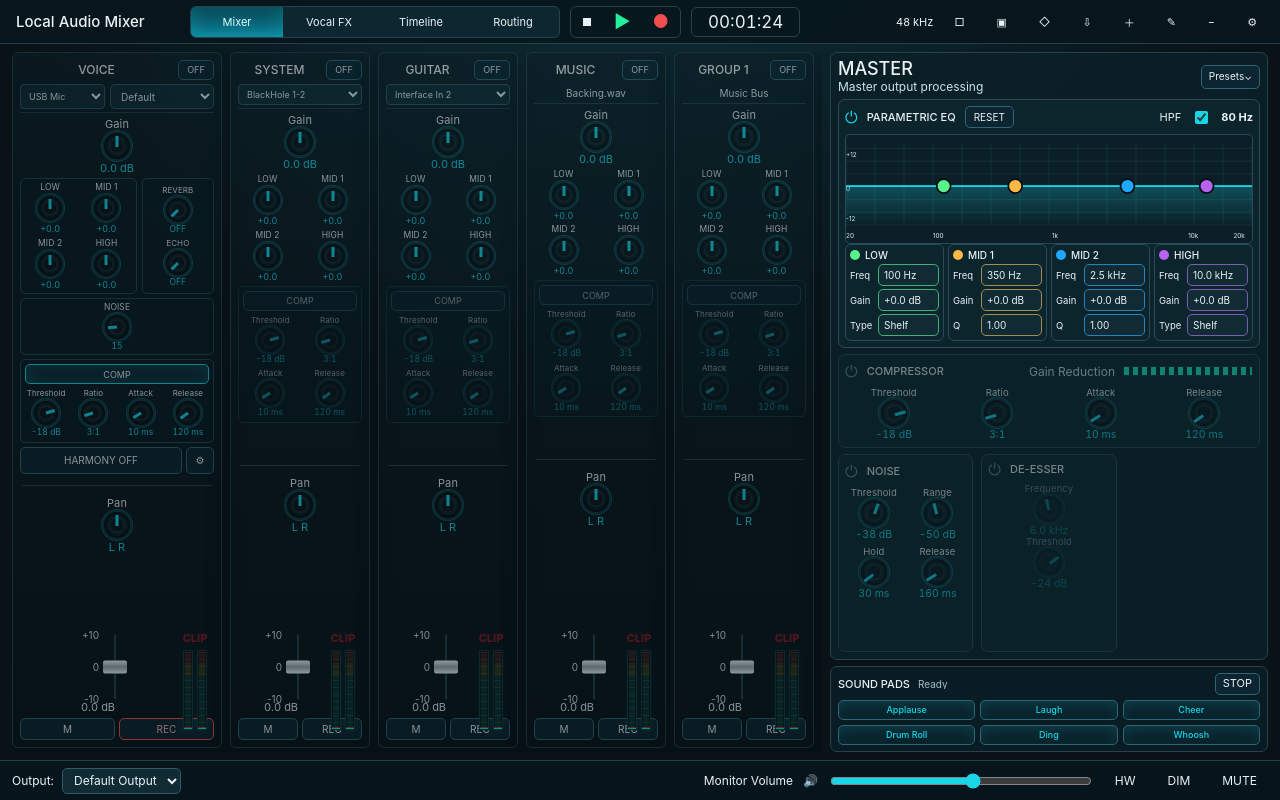
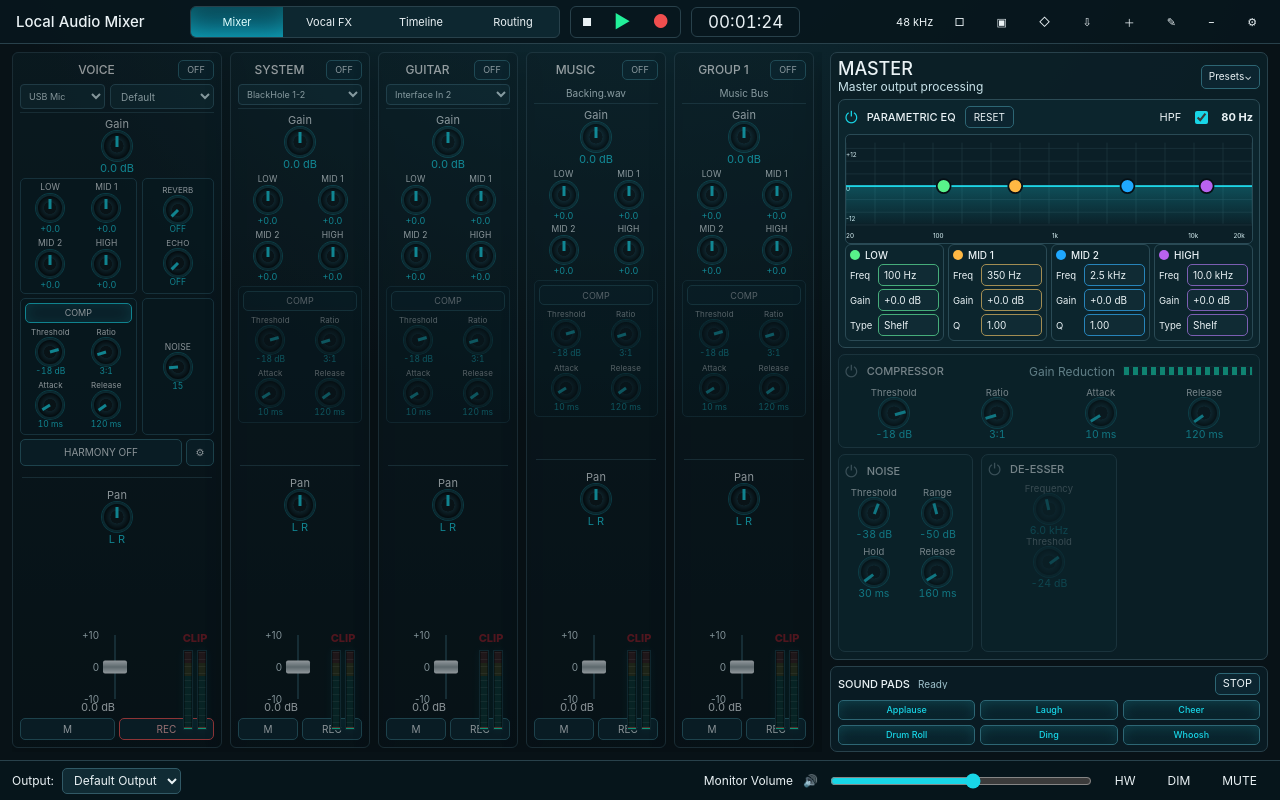
Before and after one commit to maydekil/digital-mixer-audio, a React (Vite) app: page / in a window 1280 px wide. Built offline with nearby package versions, Linux system fonts and the light colour scheme.

Commit message:
Compact voice dynamics controls

```diff
--- a/apps/desktop/src/features/mixer/components/ChannelStrip.tsx
+++ b/apps/desktop/src/features/mixer/components/ChannelStrip.tsx
@@ -54,8 +54,14 @@ export function ChannelStrip({ channel, sourceOptions, vocalFxPresetId, vocalFxP
       </header>
       <RotaryKnob label="Gain" value={`${channel.trimDb.toFixed(1)} dB`} numericValue={channel.trimDb} min={-24} max={24} step={0.5} onChange={onTrim} />
       {isMaster ? <MasterUpperControls /> : <ChannelToneControls channel={channel} vocalFxSlots={vocalFxSlots} onEqBand={onEqBand} onVocalFxMix={onVocalFxMix} />}
-      {channel.role === "vocal" ? <ChannelNoiseControl channel={channel} onAmount={onNoiseAmount} /> : null}
-      {!isMaster ? <ChannelCompressorControls channel={channel} onParam={onCompressorParam} onEnabled={onCompressorEnabled} /> : null}
+      {isVocal ? (
+        <div className="voice-dynamics-section">
+          <ChannelCompressorControls channel={channel} onParam={onCompressorParam} onEnabled={onCompressorEnabled} />
+          <ChannelNoiseControl channel={channel} onAmount={onNoiseAmount} />
+        </div>
+      ) : !isMaster ? (
+        <ChannelCompressorControls channel={channel} onParam={onCompressorParam} onEnabled={onCompressorEnabled} />
+      ) : null}
       {channel.harmonyVisible ? (
         <div className="harmony-shortcut">
           <Button tone="violet" active={channel.harmonyEnabled} onClick={onHarmonyToggle}>HARMONY {channel.harmonyEnabled ? "ON" : "OFF"}</Button>
--- a/apps/desktop/src/styles/app.css
+++ b/apps/desktop/src/styles/app.css
@@ -108,11 +108,12 @@
 .channel-noise-section .rotary-face { width: 25px; height: 25px; }
 .channel-noise-section .rotary-tick { height: 9px; transform-origin: 50% 9px; }
 .channel-noise-section .rotary-value { font-size: 8.5px; margin-top: 1px; }
+.voice-dynamics-section { display: grid; grid-template-columns: minmax(0, 1fr) minmax(0, 0.62fr); align-items: stretch; gap: 5px; }
+.voice-dynamics-section .channel-noise-section { min-width: 0; }
 .channel-compressor-section { display: grid; gap: 4px; padding: 4px; border: 1px solid #214957; border-radius: 5px; background: rgba(8, 30, 38, 0.72); }
 .channel-compressor-section.is-bypassed { opacity: 0.58; }
 .channel-compressor-section > .ui-button { min-height: 20px; padding: 1px 5px; font-size: 9px; }
 .channel-compressor-controls { display: grid; grid-template-columns: repeat(2, minmax(0, 1fr)); gap: 4px 5px; }
-.channel-strip.is-vocal .channel-compressor-controls { grid-template-columns: repeat(4, minmax(0, 1fr)); }
 .channel-compressor-controls .rotary { min-width: 0; }
 .channel-compressor-controls .rotary-label { font-size: 8px; margin-bottom: 1px; }
 .channel-compressor-controls .rotary-face { width: 24px; height: 24px; }
```
Also changed, not shown: 3 other files (tests, documents, lock files or other folders).
